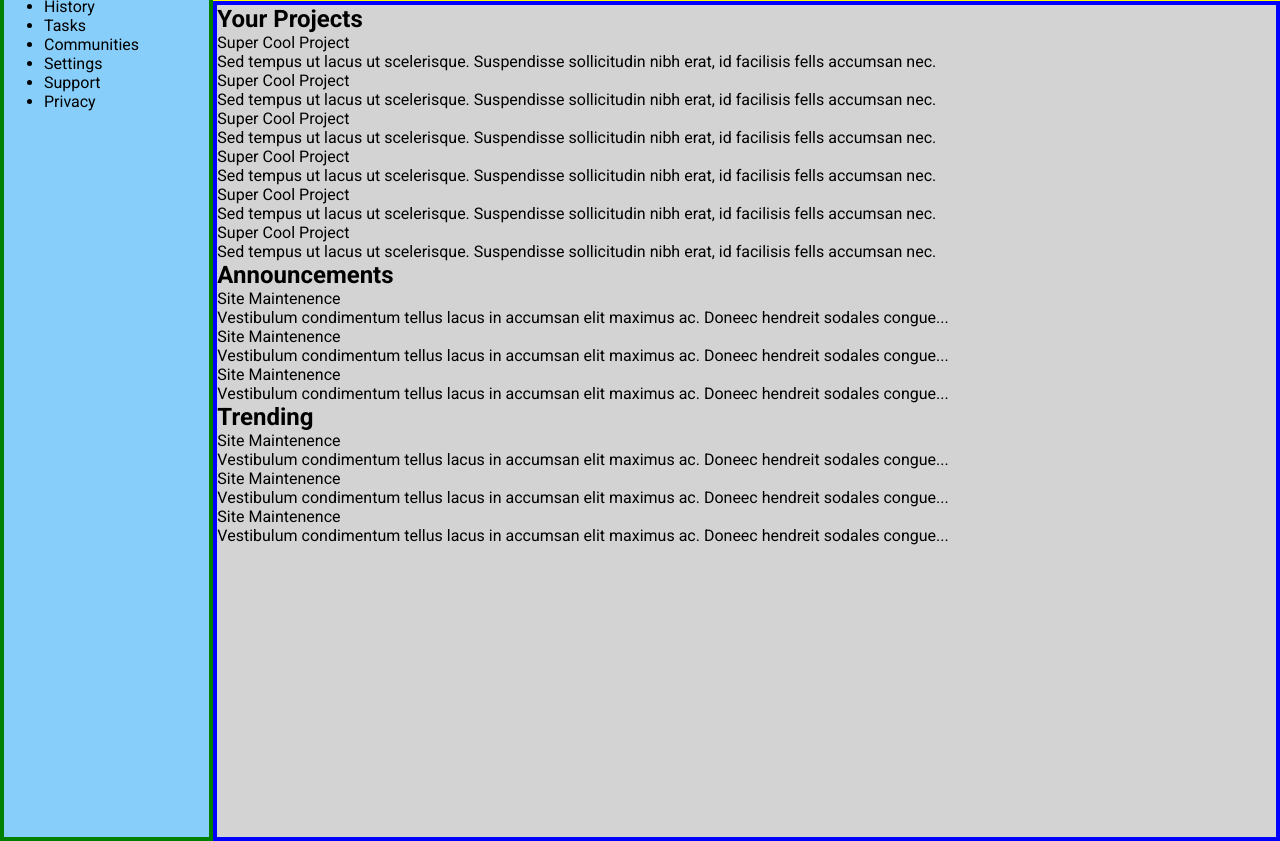
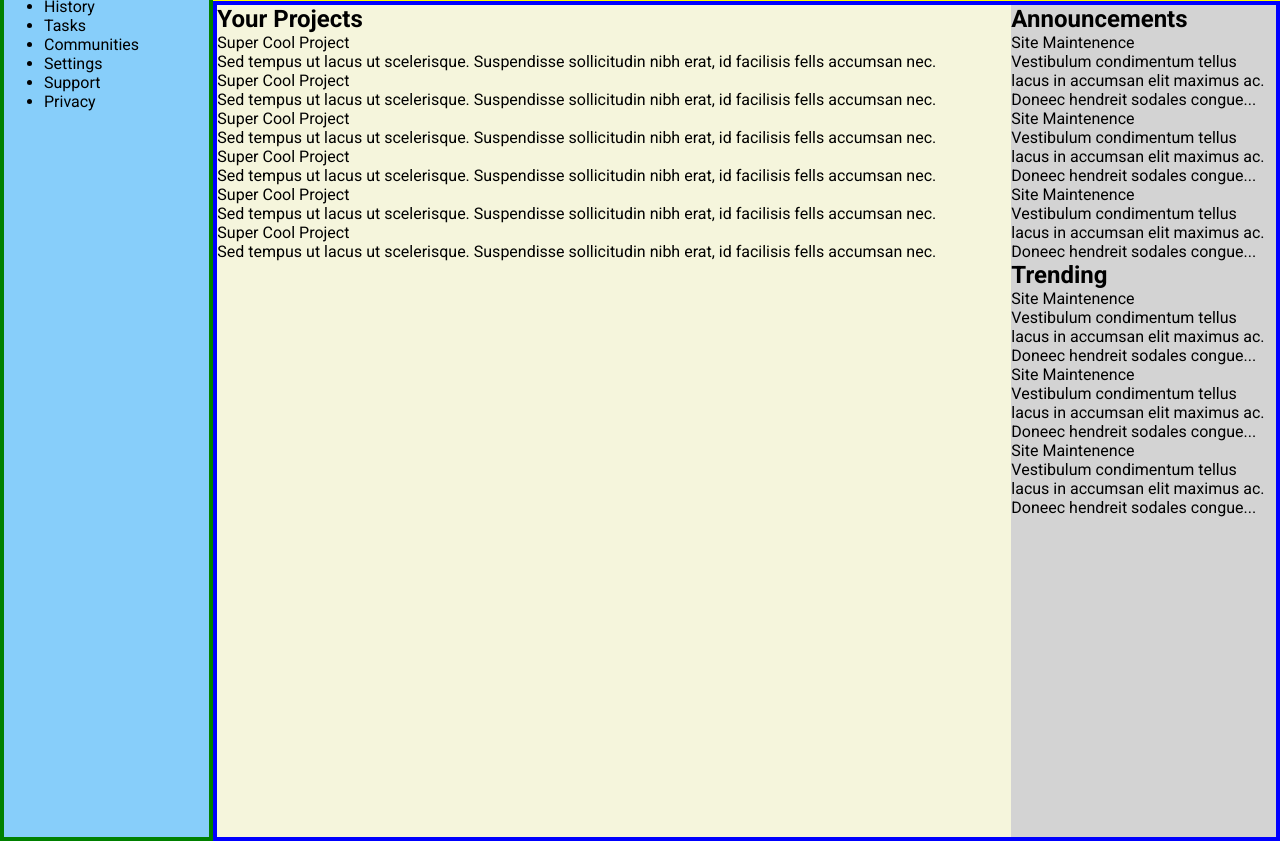
Before and after one commit to WesDev28/admin-dashboard, a plain HTML site: page index.html in a window 1280 px wide. Shown: the part 83-924 px from the top of the page. Drawn offline with Linux system fonts and the light colour scheme; a web font is replaced by a local one.

Commit message:
Add grid-layout to article section

```diff
--- a/index.html
+++ b/index.html
@@ -105,7 +105,7 @@
                     </div>
                 </div>
 
-            <div class="announce">
+            <div class="trending">
                 <h2>Trending</h2>
                 <div class="tile">
                     <div class="tile-section">
--- a/style.css
+++ b/style.css
@@ -48,7 +48,13 @@ body {
     background:lightgray;
     border: 4px solid blue;
     grid-column: 2 / 3;
+    display:grid;
+    grid-template-columns: 3fr 1fr;
+}
 
+.article {
+    background:beige;
+    grid-column:1;
 }
 
 
```
